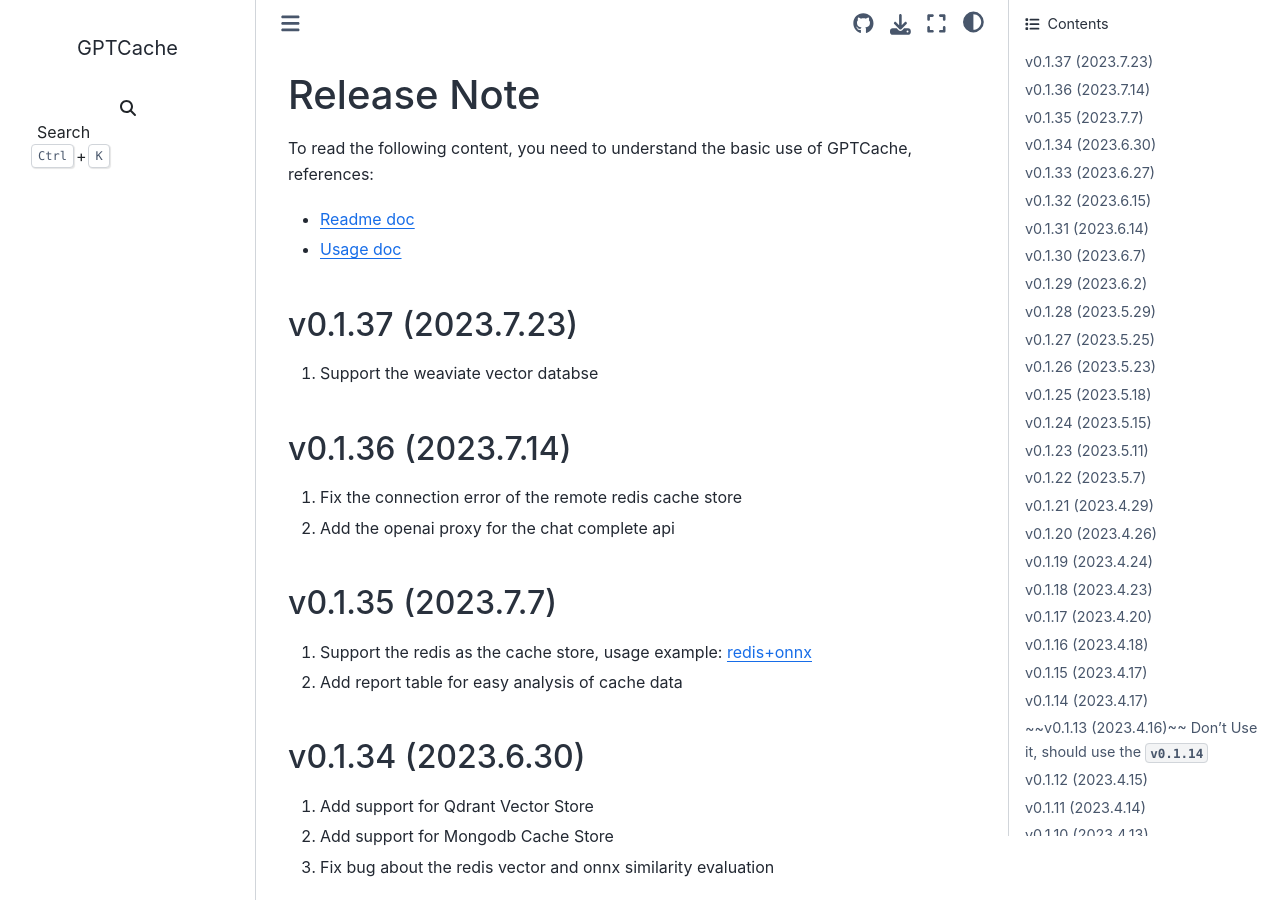
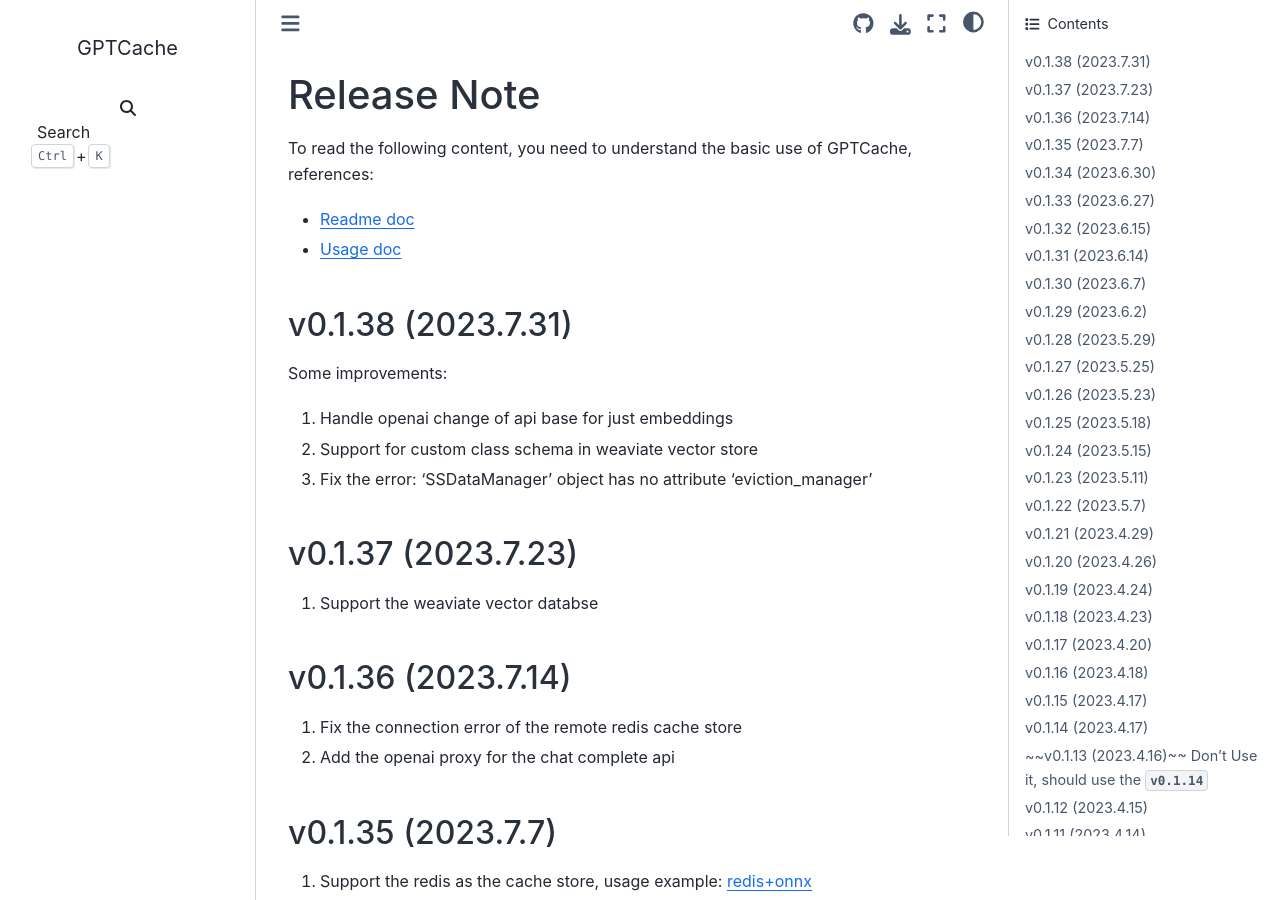
Before and after one commit to TiagoFer0128/GPTCache, a Sphinx documentation site: the page built from docs/release_note.md, in a window 1280 px wide and 900 px high. Built offline with Sphinx 7.4.7 and the Sphinx Book theme 1.1.4, drawn with Linux system fonts in a browser that asks for light colours; pages that are not in the unit, such as notebooks, are missing from menus; the version number is read from the project's files by our own code.

Commit message:
Update the version to `0.1.38`
Signed-off-by: SimFG <bang.fu@zilliz.com>

```diff
--- a/docs/release_note.md
+++ b/docs/release_note.md
@@ -4,6 +4,13 @@
 
 - [Readme doc](https://github.com/zilliztech/GPTCache)
 - [Usage doc](https://github.com/zilliztech/GPTCache/blob/main/docs/usage.md)
+
+## v0.1.38 (2023.7.31)
+
+Some improvements:
+1. Handle openai change of api base for just embeddings
+2. Support for custom class schema in weaviate vector store
+3. Fix the error: 'SSDataManager' object has no attribute 'eviction_manager'
 
 ## v0.1.37 (2023.7.23)
 
--- a/gptcache/__init__.py
+++ b/gptcache/__init__.py
@@ -1,5 +1,5 @@
 """gptcache version"""
-__version__ = "0.1.37"
+__version__ = "0.1.38"
 
 from gptcache.config import Config
 from gptcache.core import Cache
```
